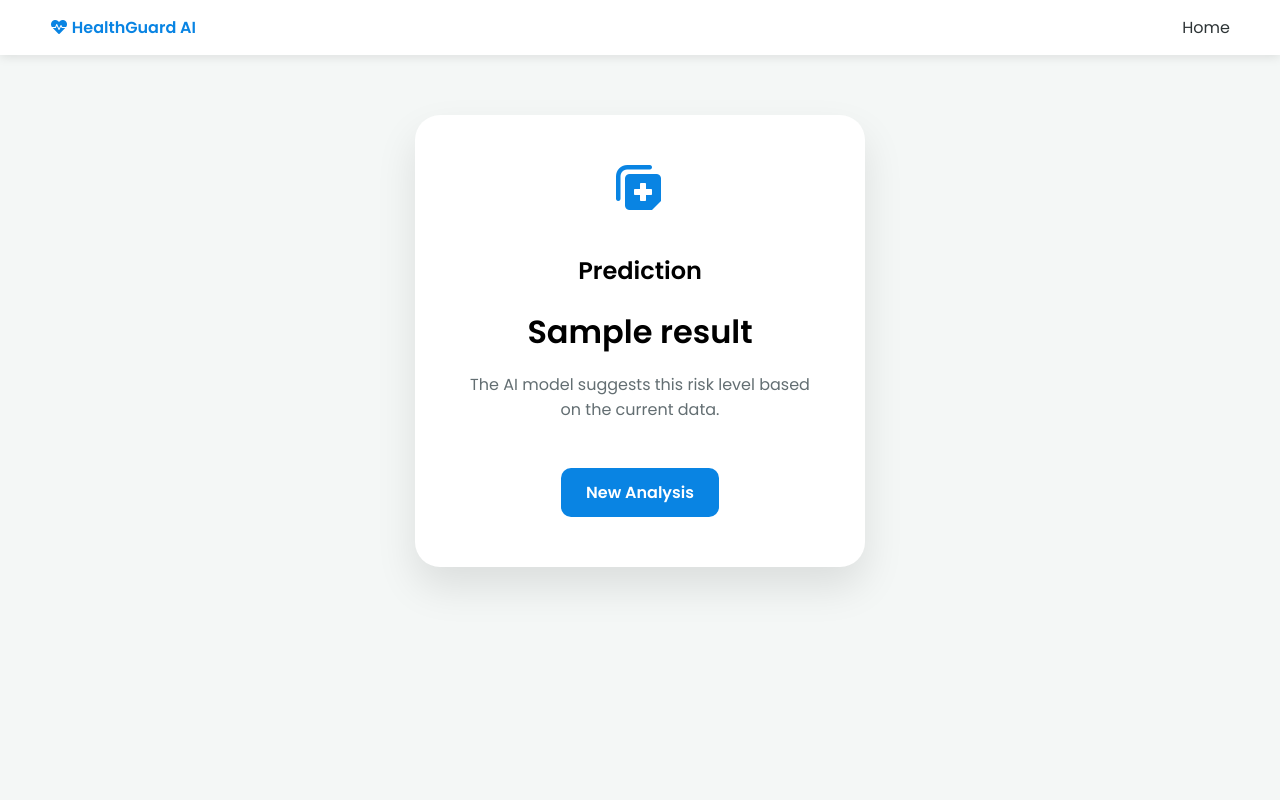
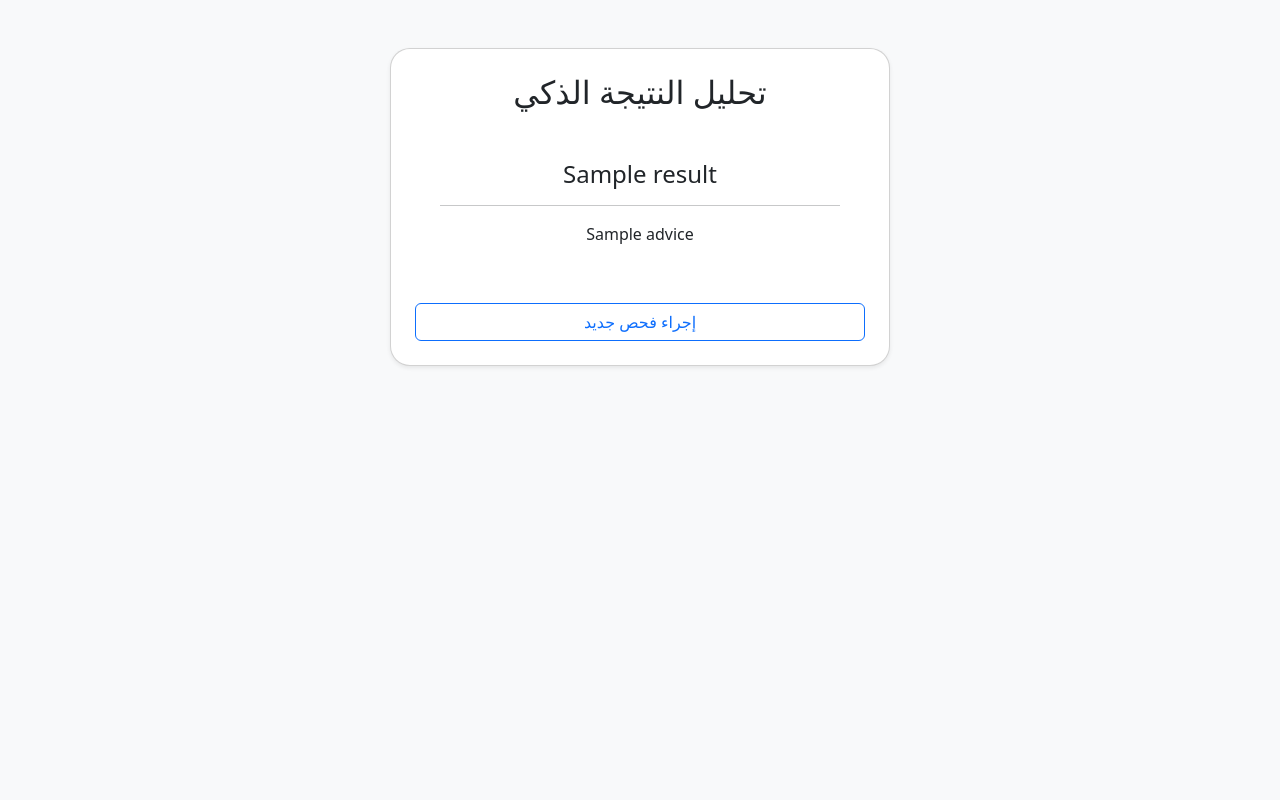
Before and after one commit to muzun44/Health-Guard-AI, a Flask app: template templates/result.html in a window 1280 px wide. Run offline with Flask 3, Linux system fonts and the light colour scheme; the template is opened without the code that fills it: most values are stand-ins (such as "Sample title", 1, 10 or a date in 2020); parts of the project's set-up code (start-up, migrations or seed data) failed here and were passed over.

Commit message:
Update result.html

```diff
--- a/templates/result.html
+++ b/templates/result.html
@@ -1,32 +1,22 @@
 <!DOCTYPE html>
-<html lang="en">
+<html lang="ar" dir="rtl">
 <head>
     <meta charset="UTF-8">
-    <title>Analysis Result</title>
-    <link href="https://fonts.googleapis.com/css2?family=Poppins:wght@400;600&display=swap" rel="stylesheet">
-    <link rel="stylesheet" href="https://cdnjs.cloudflare.com/ajax/libs/font-awesome/6.0.0/css/all.min.css">
-    <style>
-        body { font-family: 'Poppins', sans-serif; background: #f4f7f6; display: flex; flex-direction: column; align-items: center; height: 100vh; margin: 0; }
-        nav { background: white; padding: 15px 50px; width: 100%; display: flex; justify-content: space-between; box-sizing: border-box; box-shadow: 0 2px 10px rgba(0,0,0,0.1); }
-        .card { background: white; padding: 50px; border-radius: 25px; box-shadow: 0 20px 40px rgba(0,0,0,0.1); text-align: center; margin-top: 60px; width: 350px; }
-        .High-Risk { color: #d63031; background: #ffeaa733; padding: 10px; border-radius: 10px; }
-        .Low-Risk { color: #00b894; background: #55efc433; padding: 10px; border-radius: 10px; }
-        .btn { display: inline-block; margin-top: 30px; padding: 12px 25px; background: #0984e3; color: white; text-decoration: none; border-radius: 10px; font-weight: 600; }
-    </style>
+    <meta name="viewport" content="width=device-width, initial-scale=1.0">
+    <title>نتيجة الفحص - Health Guard</title>
+    <link rel="stylesheet" href="https://cdn.jsdelivr.net/npm/bootstrap@5.3.0/dist/css/bootstrap.min.css">
 </head>
-<body>
-    <nav>
-        <div style="font-weight:600; color:#0984e3"><i class="fas fa-heartbeat"></i> HealthGuard AI</div>
-        <div class="nav-links"><a href="/" style="text-decoration:none; color:#2d3436">Home</a></div>
-    </nav>
-    <div class="card">
-        <i class="fas fa-notes-medical" style="font-size: 3rem; color: #0984e3; margin-bottom: 20px;"></i>
-        <h2>Prediction</h2>
-        <div class="{{ result|replace(' ', '-') }}" style="font-size: 2rem; font-weight: bold;">
-            {{ result }}
+<body class="bg-light">
+    <div class="container mt-5 text-center">
+        <div class="card p-4 shadow-sm mx-auto" style="max-width: 500px; border-radius: 20px;">
+            <h2 class="mb-4">تحليل النتيجة الذكي</h2>
+            <div class="alert alert-{{ status }} p-4">
+                <h4>{{ result }}</h4>
+                <hr>
+                <p class="mb-0">{{ advice }}</p>
+            </div>
+            <a href="/" class="btn btn-outline-primary mt-3">إجراء فحص جديد</a>
         </div>
-        <p style="color: #636e72;">The AI model suggests this risk level based on the current data.</p>
-        <a href="/" class="btn">New Analysis</a>
     </div>
 </body>
 </html>
```
